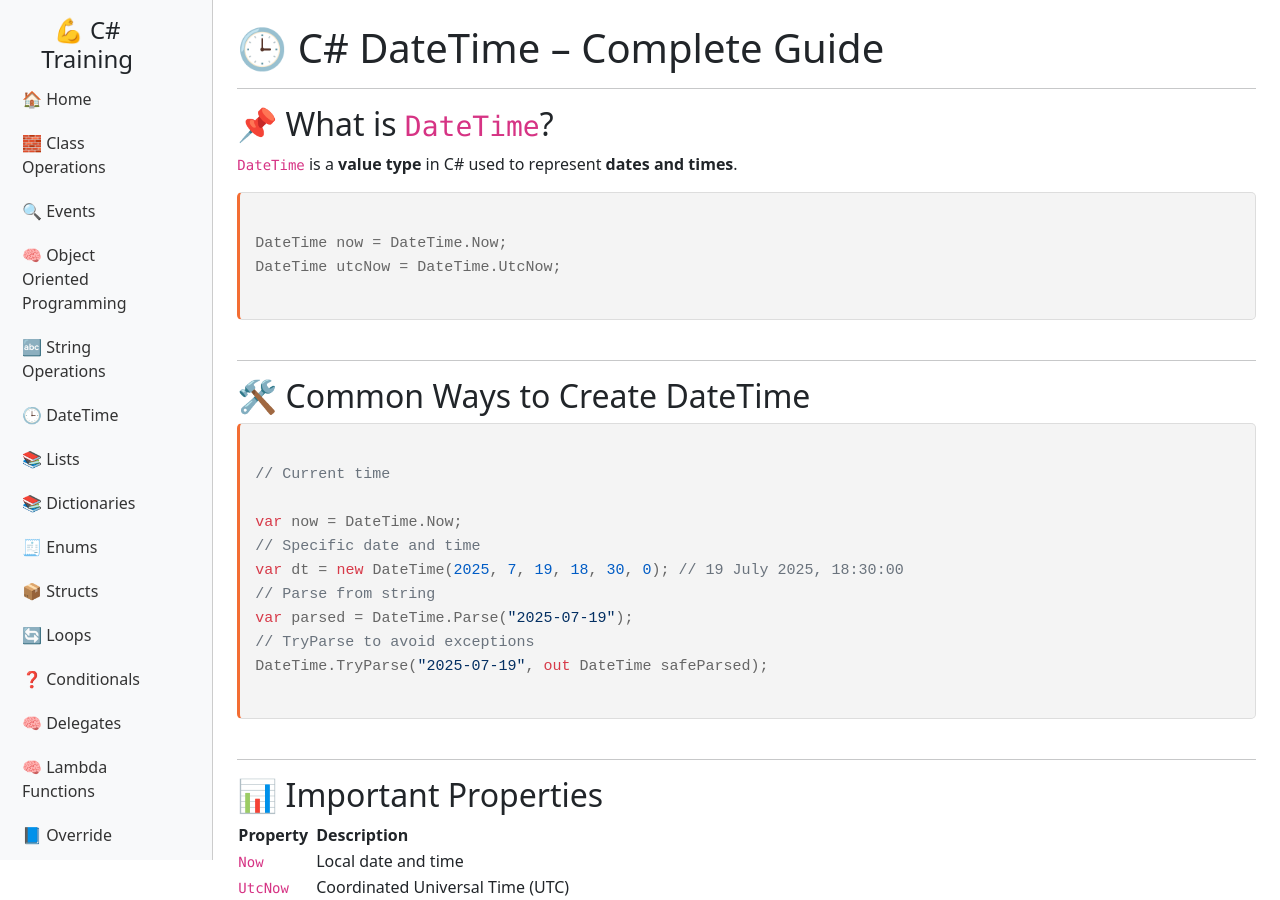
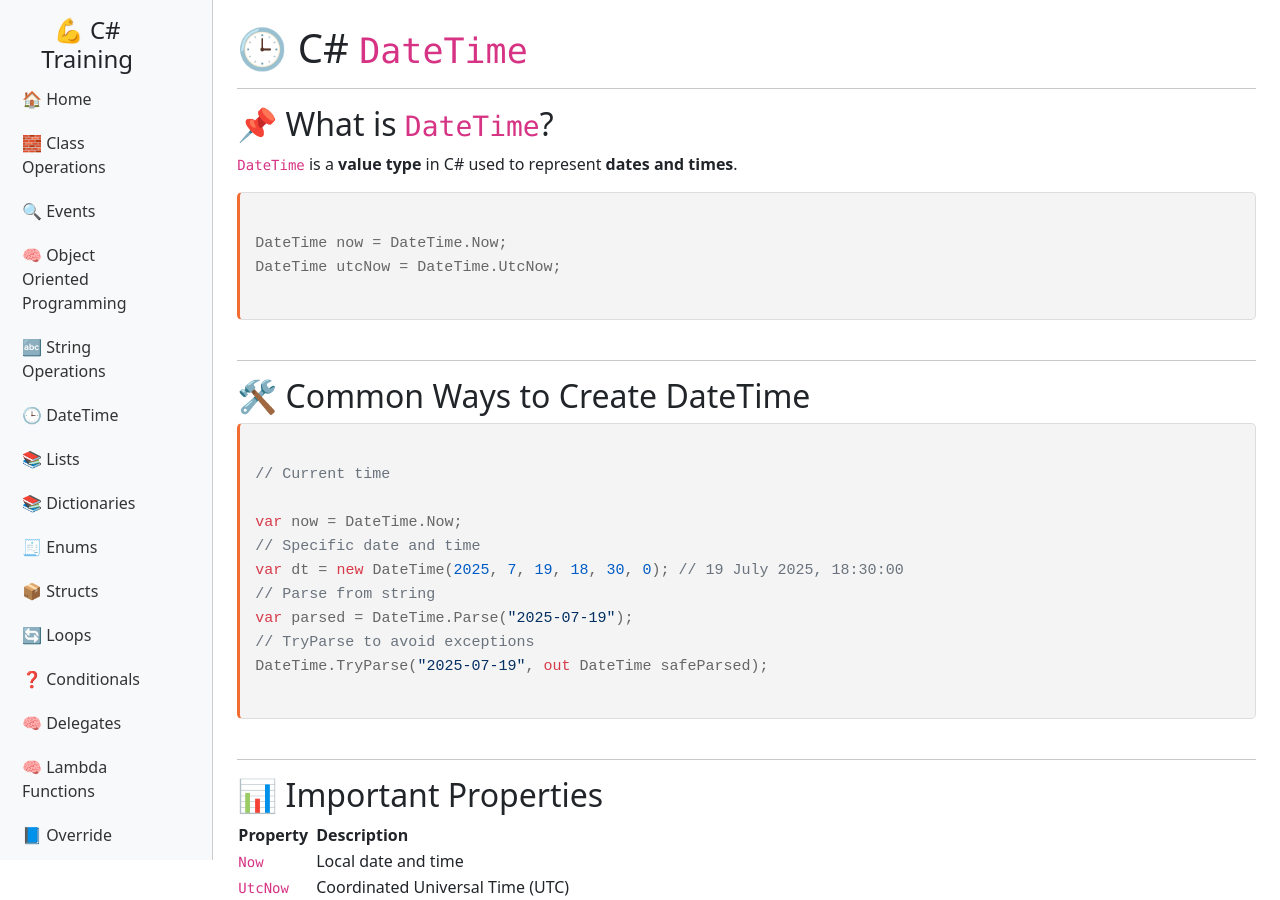
Before and after one commit to buribalkan/C-SHARP-Training, a Jekyll site: the page built from DateTime.md, in a window 1280 px wide and 900 px high. Built offline with Jekyll 4.4.1, drawn with Linux system fonts in a browser that asks for light colours; nearby versions of some CDN libraries; our own code applies the rules of GitHub Pages for plain Markdown files.

Commit message:
Update DateTime.md

```diff
--- a/DateTime.md
+++ b/DateTime.md
@@ -1,4 +1,4 @@
-# 🕒 C# DateTime – Complete Guide
+# 🕒 C# `DateTime`
 
 
 
```
